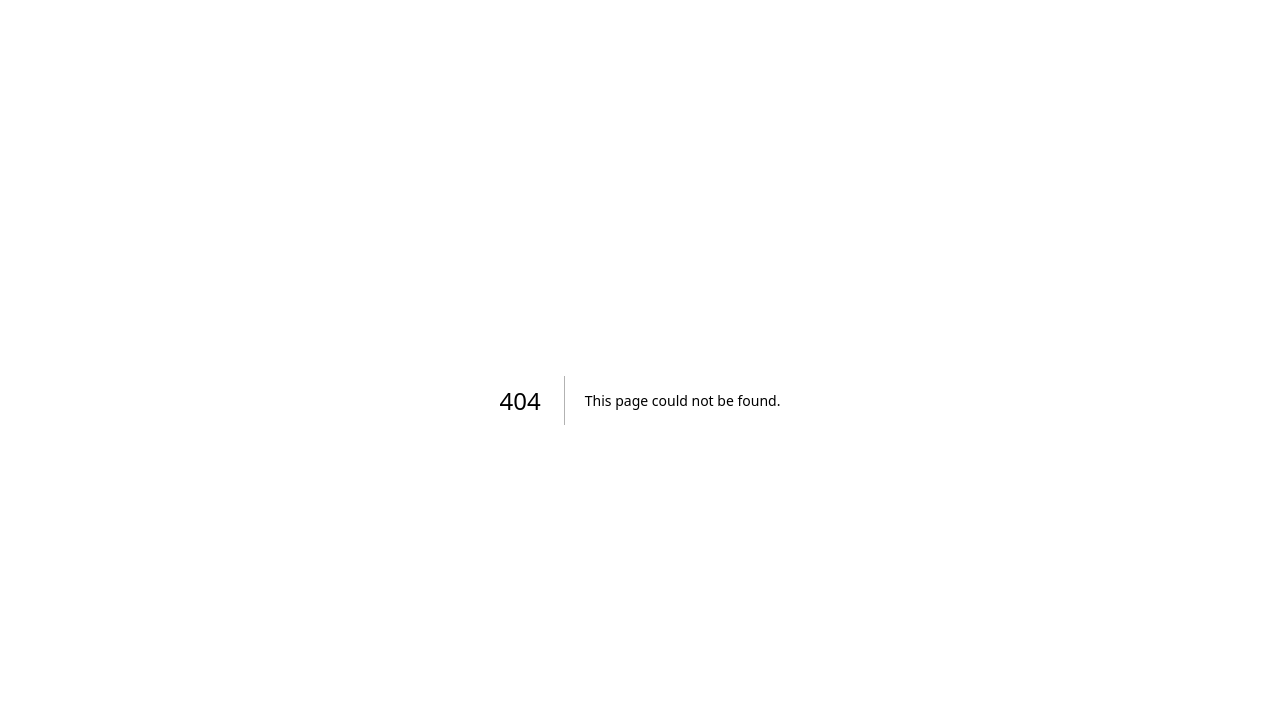
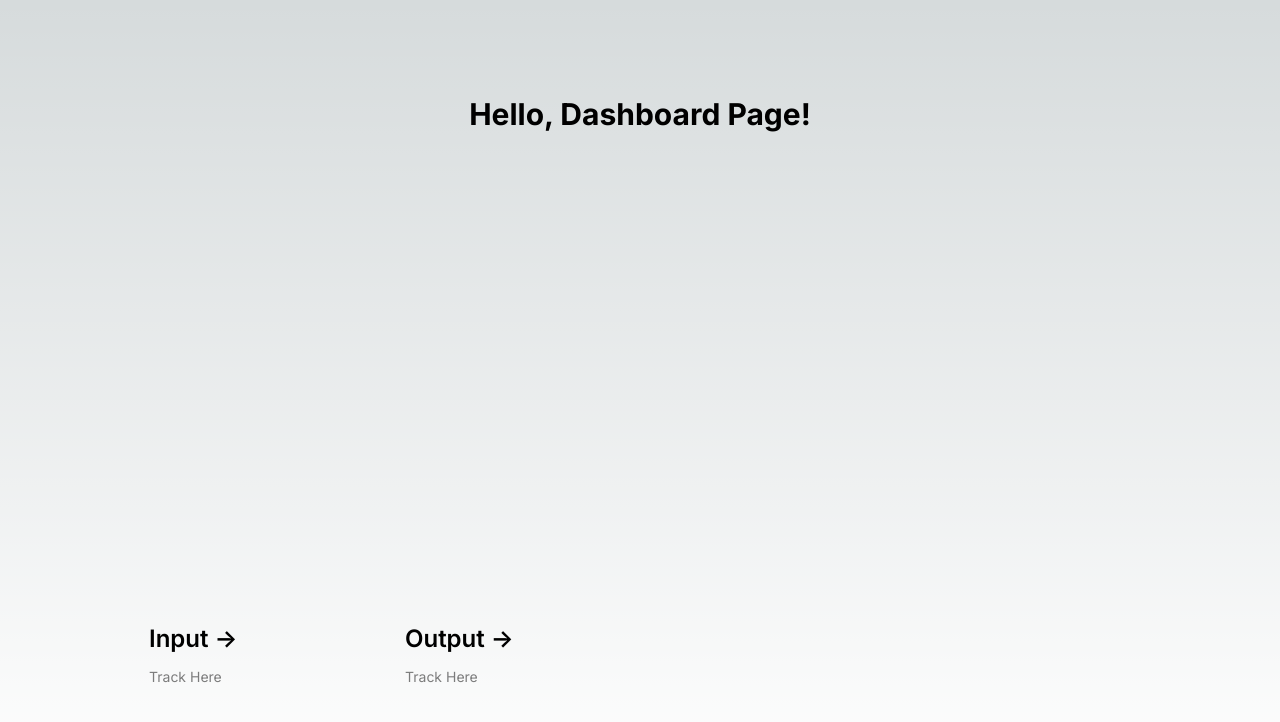
Before and after one commit to achaidez/nextjstest, a Next.js app: page /dashboard in a window 1280 px wide. Before the commit this address had no page. Shown: the top 722 px of the page. Built offline with nearby package versions, Linux system fonts and the light colour scheme.

Commit message:
Added dashboard and input pages and linked dashboard to input page

```diff
--- /dev/null
+++ b/app/dashboard/page.js
@@ -0,0 +1,44 @@
+import Link from 'next/link'
+// `app/dashboard/page.js` is the UI for the `/dashboard` URL
+export default function Page() {
+  return (
+    <main className="flex min-h-screen flex-col items-center justify-between p-24">
+      <h1 className={`mb-3 text-3xl font-bold`}>Hello, Dashboard Page!</h1>
+        <div className="mb-32 grid text-center lg:max-w-5xl lg:w-full lg:mb-0 lg:grid-cols-4 lg:text-left">
+          <a
+            href="/input"
+            className="group rounded-lg border border-transparent px-5 py-4 transition-colors hover:border-gray-300 hover:bg-gray-100 hover:dark:border-neutral-700 hover:dark:bg-neutral-800/30"
+            target="_blank"
+            rel="noopener noreferrer"
+          >
+            <h2 className={`mb-3 text-2xl font-semibold`}>
+              Input{" "}
+              <span className="inline-block transition-transform group-hover:translate-x-1 motion-reduce:transform-none">
+                -&gt;
+              </span>
+            </h2>
+            <p className={`m-0 max-w-[30ch] text-sm opacity-50`}>
+              Track Here
+            </p>
+          </a>
+
+          <a
+            href="https://nextjs.org/docs?utm_source=create-next-app&utm_medium=appdir-template&utm_campaign=create-next-app"
+            className="group rounded-lg border border-transparent px-5 py-4 transition-colors hover:border-gray-300 hover:bg-gray-100 hover:dark:border-neutral-700 hover:dark:bg-neutral-800/30"
+            target="_blank"
+            rel="noopener noreferrer"
+          >
+            <h2 className={`mb-3 text-2xl font-semibold`}>
+              Output{" "}
+              <span className="inline-block transition-transform group-hover:translate-x-1 motion-reduce:transform-none">
+                -&gt;
+              </span>
+            </h2>
+            <p className={`m-0 max-w-[30ch] text-sm opacity-50`}>
+              Track Here
+            </p>
+          </a>
+        </div>
+    </main>
+  )
+}
--- /dev/null
+++ b/app/input/page.js
@@ -0,0 +1,7 @@
+export default function Page() {
+  return (
+    <main className="flex min-h-screen flex-col items-center justify-between p-24">
+        <h1 className={`mb-3 text-3xl font-bold`}>Hello, Input page!</h1>
+    </main>
+  )
+}
```
